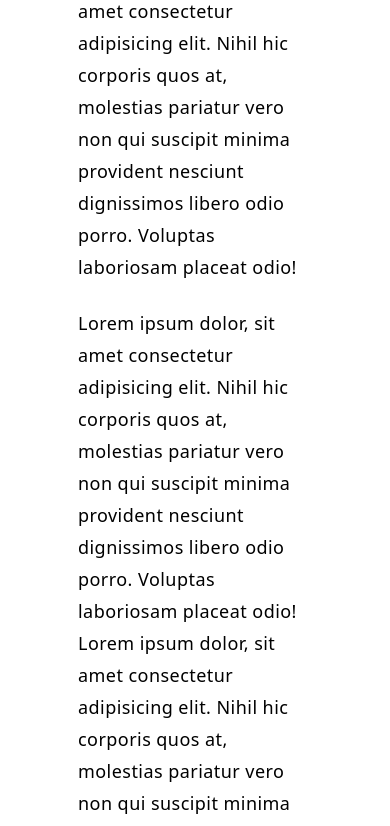
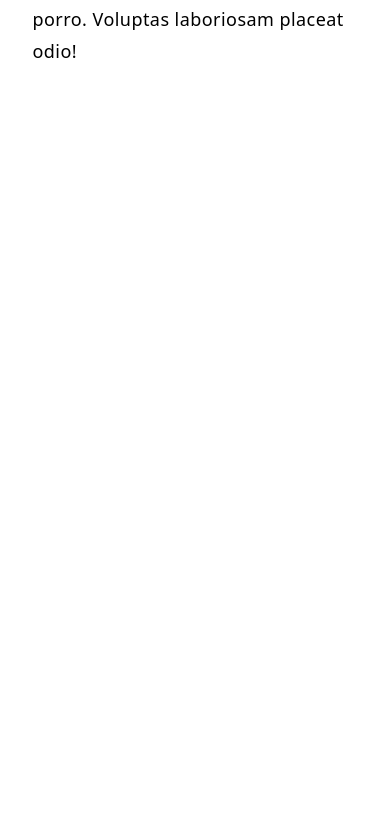
Before and after one commit to petros-chantz/portfolio-2025, a React (Create React App) app: page /vision in a window 390 px wide. Shown: the part 1165-1991 px from the top of the page. After the commit the page ends 1440 px from the top, so only its background shows below. Built offline with nearby package versions, Linux system fonts and the light colour scheme.

Commit message:
feat: responsive

```diff
--- a/src/components/Accordion.js
+++ b/src/components/Accordion.js
@@ -1,15 +1,26 @@
 import { useState } from "react";
 
 const AccordionItem = ({ title, content, isOpen, onClick }) => (
-  <div className="">
+  <div>
     <button
       onClick={onClick}
-      className="flex items-center justify-between w-full py-4 font-medium tracking-wide text-left text-gray-800 transition text-xl/8 "
+      className="flex items-center justify-between w-full gap-4 py-4 font-medium tracking-wide text-left text-gray-800 transition text-xl/8"
     >
       {title}
       <span className="text-2xl/8">{isOpen ? "-" : "+"}</span>
     </button>
-    {isOpen && <div className="tracking-wide text-lg/8">{content}</div>}
+
+    <div
+      className={`transition-opacity duration-300 ease-in-out ${
+        isOpen
+          ? "opacity-100 max-h-screen"
+          : "opacity-0 max-h-0 overflow-hidden"
+      }`}
+    >
+      <p className="mt-2 tracking-wide whitespace-pre-line text-lg/8">
+        {content}
+      </p>
+    </div>
   </div>
 );
 
--- a/src/index.css
+++ b/src/index.css
@@ -9,3 +9,7 @@
 .btn-nav {
   @apply flex items-center h-10 gap-4 p-5 transition duration-500 ease-linear delay-150 rounded-full bg-light hover:scale-105;
 }
+
+.container {
+  @apply flex-none w-1/12 lg:w-1/5;
+}
--- a/src/pages/About.js
+++ b/src/pages/About.js
@@ -1,8 +1,8 @@
 export default function About() {
   return (
-    <div className="flex pt-8">
-      <div className="flex-none w-1/5"></div>
-      <div className="w-max">
+    <div className="flex pt-8 pb-48 md:pb-0">
+      <div className="container"></div>
+      <div className=" w-max">
         <h1 className="font-sans tracking-wide text-2xl/8">
           Petros Chantzopoulos
         </h1>
@@ -41,7 +41,7 @@ export default function About() {
           </span>
         </p>
       </div>
-      <div className="flex-none w-1/5"></div>
+      <div className="container"></div>
     </div>
   );
 }
--- a/src/pages/DesignProcess.js
+++ b/src/pages/DesignProcess.js
@@ -5,7 +5,7 @@ export default function DesignProcess() {
     <div>
       <div className="w-full h-[600px]"></div>
       <div className="flex pt-8 pb-52">
-        <div className="flex-none w-1/5"></div>
+        <div className="container"></div>
         <div className=" w-max">
           <h3 className="font-sans tracking-wide text-2xl/8">
             "Show me, don't tell me."
@@ -57,7 +57,7 @@ export default function DesignProcess() {
           <br></br>
           <Accordion />
         </div>
-        <div className="flex-none w-1/5"></div>
+        <div className="container"></div>
       </div>
     </div>
   );
--- a/src/pages/Vision.js
+++ b/src/pages/Vision.js
@@ -1,46 +1,26 @@
 export default function Vision() {
   return (
-    <div className="flex pt-8">
-      <div className="flex-none w-1/5"></div>
-      <div className="w-max">
-        <div className=" w-max h-[600px]"></div>
-        <h1 className="font-sans tracking-wide text-2xl/8">
-          Petros Chantzopoulos
-        </h1>
-
-        <br></br>
-        <br></br>
-        <p className="tracking-wide text-lg/8">
-          Lorem ipsum dolor, sit amet consectetur adipisicing elit. Nihil hic
-          corporis quos at, molestias pariatur vero non qui suscipit minima
-          provident nesciunt dignissimos libero odio porro. Voluptas laboriosam
-          placeat odio! Lorem ipsum dolor, sit amet consectetur adipisicing
-          elit. Nihil hic corporis quos at, molestias pariatur vero non qui
-          suscipit minima provident nesciunt dignissimos libero odio porro.
-          Voluptas laboriosam placeat odio!
-        </p>
-        <br></br>
-        <p className="tracking-wide text-lg/8">
-          Lorem ipsum dolor, sit amet consectetur adipisicing elit. Nihil hic
-          corporis quos at, molestias pariatur vero non qui suscipit minima
-          provident nesciunt dignissimos libero odio porro. Voluptas laboriosam
-          placeat odio! Lorem ipsum dolor, sit amet consectetur adipisicing
-          elit. Nihil hic corporis quos at, molestias pariatur vero non qui
-          suscipit minima provident nesciunt dignissimos libero odio porro.
-          Voluptas laboriosam placeat odio!
-        </p>
-        <br></br>
-        <p className="tracking-wide text-lg/8">
-          Due to NDA restrictions, I’m unable to showcase my professional work
-          in the public domain. -{" "}
-          <span>
-            <a href="mailto:petros.chantz@gmail.com" className="underline ">
-              request portfolio
-            </a>
-          </span>
-        </p>
+    <div>
+      <div className="w-full h-[600px]"></div>
+      <div className="flex pt-8 pb-52">
+        <div className="container"></div>
+        <div className=" w-max">
+          <h3 className="font-sans tracking-wide text-2xl/8">
+            Why is it still worth designing experiences?
+          </h3>
+          <br></br>
+          <p className="tracking-wide text-lg/8">
+            Lorem ipsum dolor, sit amet consectetur adipisicing elit. Nihil hic
+            corporis quos at, molestias pariatur vero non qui suscipit minima
+            provident nesciunt dignissimos libero odio porro. Voluptas
+            laboriosam placeat odio! Lorem ipsum dolor, sit amet consectetur
+            adipisicing elit. Nihil hic corporis quos at, molestias pariatur
+            vero non qui suscipit minima provident nesciunt dignissimos libero
+            odio porro. Voluptas laboriosam placeat odio!
+          </p>
+        </div>
+        <div className="container"></div>
       </div>
-      <div className="flex-none w-1/5"></div>
     </div>
   );
 }
```
